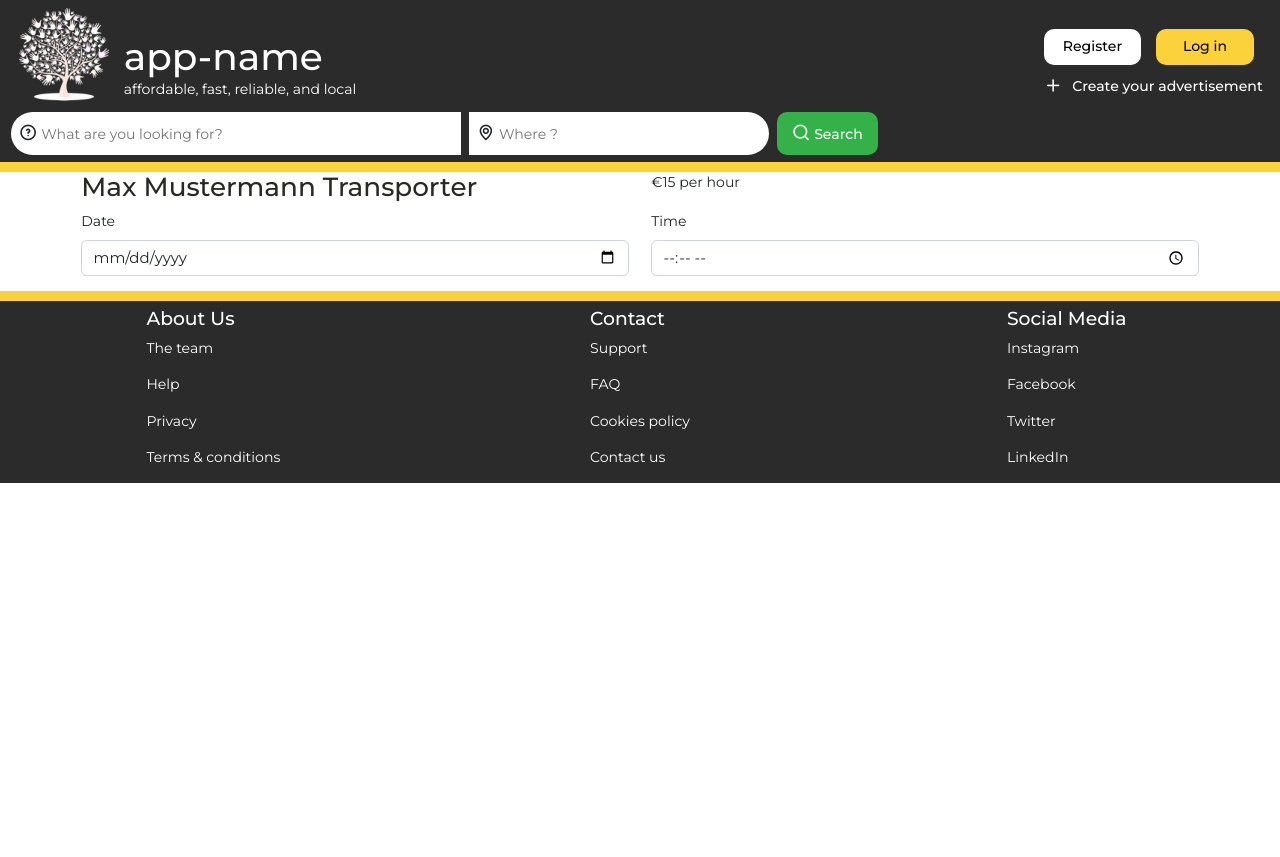
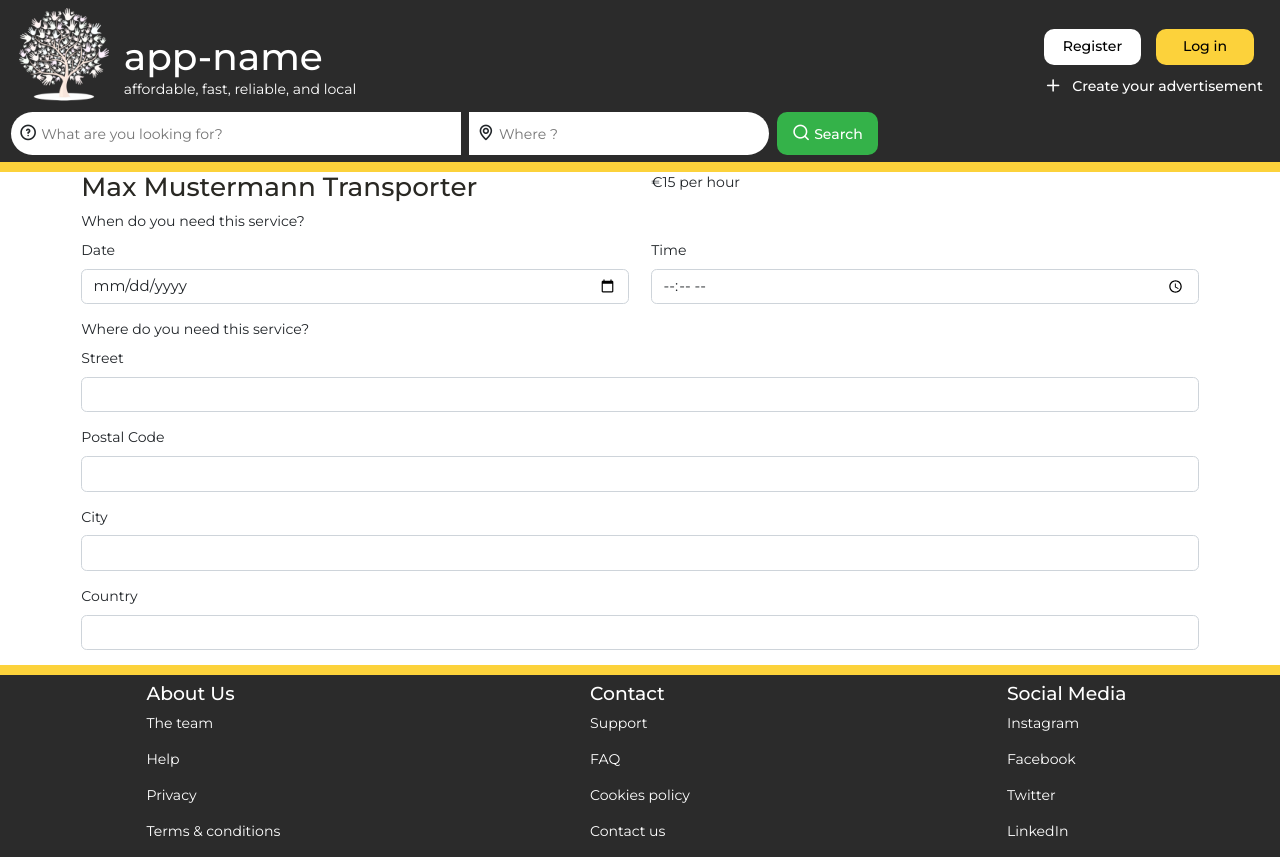
Before and after one commit to anoj-kt/finalproject-frontend, a React (Create React App) app: page /service/1/request/new in a window 1280 px wide. Before the commit the page ends 800 px from the top, so only its background shows below. Built offline with nearby package versions, Linux system fonts and the light colour scheme.

Commit message:
Added address input fields

```diff
--- a/src/components/ServiceSendRequest.js
+++ b/src/components/ServiceSendRequest.js
@@ -17,8 +17,10 @@ const ServiceSendRequest = () => {
       <Row>
         <Col>
           <Form>
-            <Row>
+            <Row> {/* ======DATE AND TIME====== */}
+              <Label>When do you need this service?</Label>
               <Col>
+              {/* ======DATE====== */}
               <FormGroup>
                 <Label for="date">
                   Date
@@ -33,16 +35,76 @@ const ServiceSendRequest = () => {
                 />
                 </FormGroup>
               </Col>
+              {/* ======TIME====== */}
               <Col>
                 <FormGroup>
-                <Label for="time">
-                  Time
+                  <Label for="time">
+                    Time
+                  </Label>
+                  <Input
+                    id="time"
+                    name="time"
+                    placeholder=""
+                    type="time"
+                    required
+                    // onChange={handleChange}
+                  />
+                </FormGroup>
+              </Col>
+            </Row>
+            <Row> {/* ======ADDRESS====== */}
+              <Label>Where do you need this service?</Label>
+              <Col>
+              {/* ======STREET====== */}
+              <FormGroup>
+                <Label for="street">
+                  Street
                 </Label>
                 <Input
-                  id="time"
-                  name="time"
+                  id="street"
+                  name="street"
                   placeholder=""
-                  type="time"
+                  type="text"
+                  required
+                  // onChange={handleChange}
+                />
+                </FormGroup>
+              {/* ======POSTAL CODE====== */}
+              <FormGroup>
+                <Label for="postalCode">
+                  Postal Code
+                </Label>
+                <Input
+                  id="postalCode"
+                  name="postalCode"
+                  placeholder=""
+                  type="text"
+                  required
+                  // onChange={handleChange}
+                />
+                </FormGroup>
+              <FormGroup>
+                <Label for="city">
+                  City
+                </Label>
+                <Input
+                  id="city"
+                  name="city"
+                  placeholder=""
+                  type="text"
+                  required
+                  // onChange={handleChange}
+                />
+                </FormGroup>
+              <FormGroup>
+                <Label for="country">
+                  Country
+                </Label>
+                <Input
+                  id="country"
+                  name="country"
+                  placeholder=""
+                  type="text"
                   required
                   // onChange={handleChange}
                 />
```
